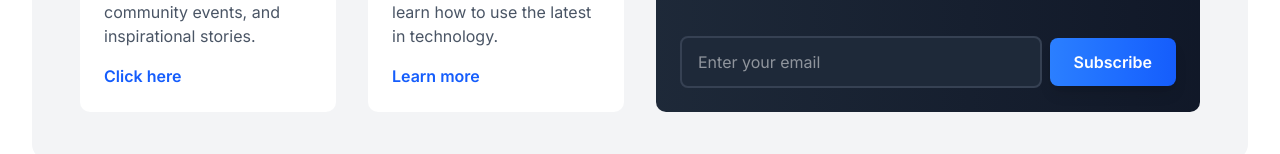
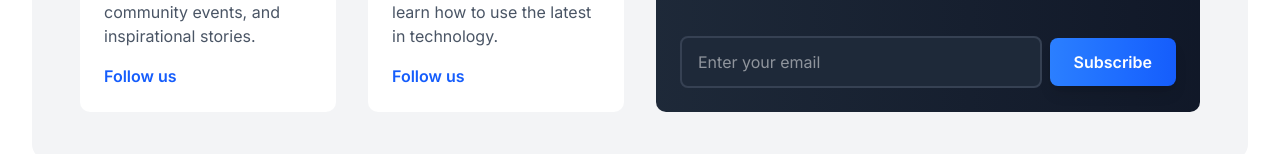
Before and after one commit to wikiclubtechuu/WikiClub-Tech-UU, a Next.js app: page / in a window 1280 px wide. Shown: the part 4176-4330 px from the top of the page. Built offline with nearby package versions, Linux system fonts and the light colour scheme.

Commit message:
fix: update link text for social media buttons in Socials component

```diff
--- a/src/app/layout.tsx
+++ b/src/app/layout.tsx
@@ -3,6 +3,8 @@ import { Inter } from "next/font/google";
 import "./globals.css";
 import Navbar from "@/components/layout/Navbar";
 import Footer from "@/components/layout/Footer";
+
+import { Toaster } from 'sonner';
 
 const inter = Inter({ subsets: ["latin"] });
 
@@ -23,6 +25,7 @@ export default function RootLayout({
   return (
     <html lang="en">
       <body className={`${inter.className}`}>
+        <Toaster />
         <a href="#main-content" className="sr-only focus:not-sr-only focus:absolute focus:z-50 focus:px-4 focus:py-2 focus:bg-white focus:text-gray-900">
           Skip to main content
         </a>
--- a/src/components/home/Socials.tsx
+++ b/src/components/home/Socials.tsx
@@ -13,7 +13,7 @@ const Socials = () => {
       title: 'Follow on Instagram',
       description:
         'Follow and discover developer resources, community events, and inspirational stories.',
-      linkText: 'Click here',
+      linkText: 'Follow us',
       href: 'https://www.instagram.com/wikiclubtech.uu/',
     },
     {
@@ -21,7 +21,7 @@ const Socials = () => {
       title: 'Join on LinkedIn',
       description:
         'Join a community of creative developers and learn how to use the latest in technology.',
-      linkText: 'Learn more',
+      linkText: 'Follow us',
       href: 'https://www.linkedin.com/company/wikiclubtechuu/',
     },
   ];
```
